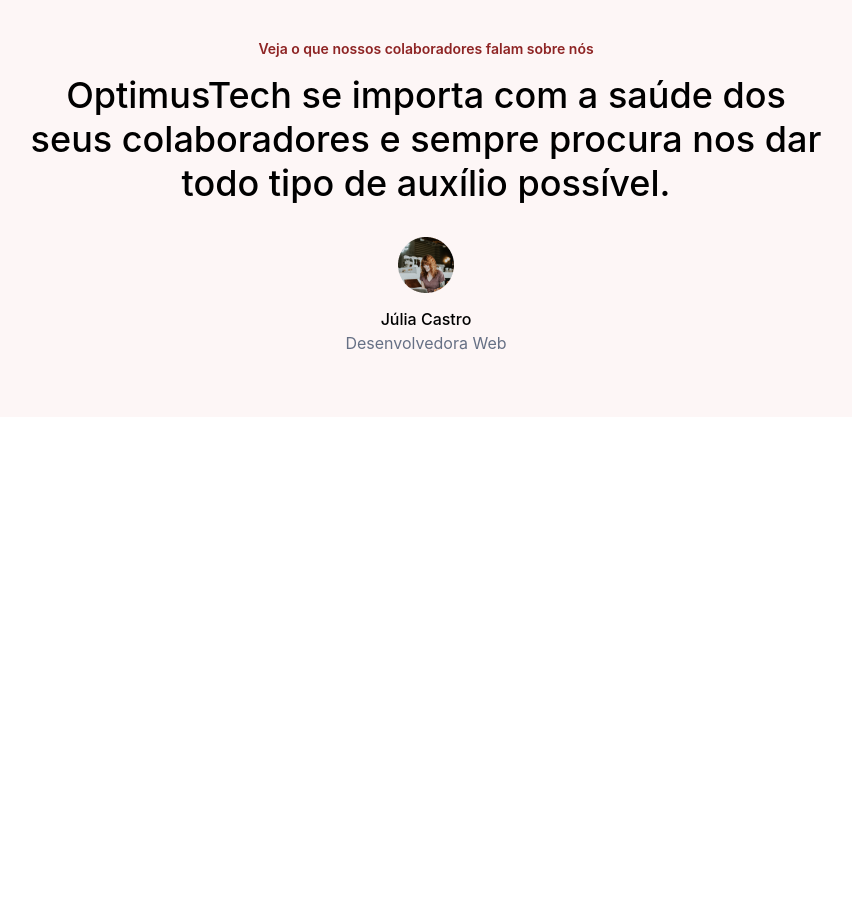
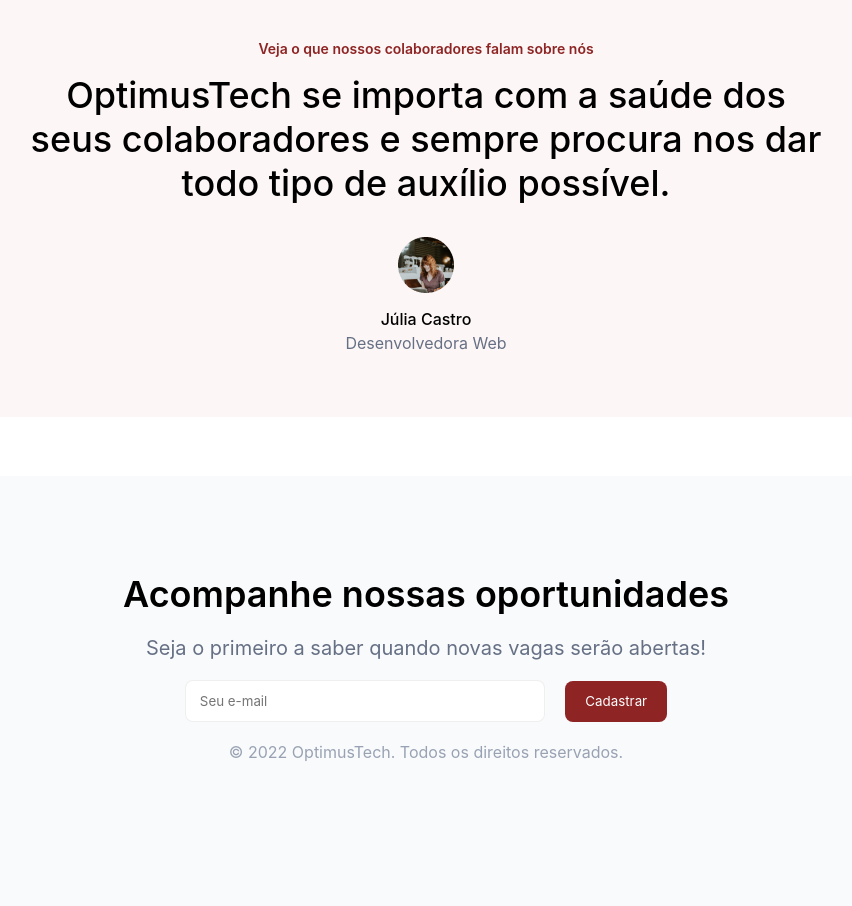
Before and after one commit to dregoncalves/OptimusTech, a plain HTML site: page index.html in a window 1280 px wide. Shown: the part 2695-3601 px from the top of the page, without its empty margins (214-1066 px from the left). Before the commit the page ends 3171 px from the top, so only its background shows below. Drawn offline with Linux system fonts and the light colour scheme.

Commit message:
Final project

```diff
--- a/assets/styles/style.css
+++ b/assets/styles/style.css
@@ -237,3 +237,58 @@ button:hover {
 .cargo {
     color: var(--text-color);
 }
+
+/* RODAPÉ */
+
+.rodape {
+    height: 430px;
+    background-color: #F9FAFB;
+    display: flex;
+    flex-flow: column wrap;
+    padding: 96px 0 96px 0;
+    align-items: center;
+    gap: 20px;
+}
+
+.rodape-titulo {
+    font-size: 36px;
+    font-weight: 600;
+}
+
+.rodape p {
+    color: var(--text-color);
+    font-size: 20px;
+}
+
+#email {
+    padding: 12px 14px;
+    width: 360px;
+    border-radius: 8px;
+    border: 0.5px solid rgba(0, 0, 0, 0.062);
+    margin-right: 16px;
+    transition: 0.5s;
+    outline: none;
+}
+
+input#email:focus {
+    border: 1px solid #6e7785;
+}
+
+.formulario .botao {
+    padding: 12.5px 20px;
+    background-color: var(--second-color);
+    border: none;
+    color: white;
+    cursor: pointer;
+    border-radius: 8px;
+}
+
+.botao:hover {
+    background: #8e2424b9;
+    transition: all 0.3s ease-out;
+  }
+
+.copyright {
+    color: #98A2B3;
+    font-size: 16px;
+}
--- a/index.html
+++ b/index.html
@@ -108,5 +108,14 @@
             <p class="cargo">Desenvolvedora Web</p>
         </div>
     </section>
+    <footer class="rodape">
+        <h2 class="rodape-titulo">Acompanhe nossas oportunidades</h2>
+        <p>Seja o primeiro a saber quando novas vagas serão abertas!</p>
+        <form action="#" class="formulario">
+            <input type="text" placeholder="Seu e-mail" id="email">
+            <input type="submit" value="Cadastrar" class="botao">
+        </form>
+        <span class="copyright">© 2022 OptimusTech. Todos os direitos reservados.</span>
+    </footer>
 </body>
 </html>
```
